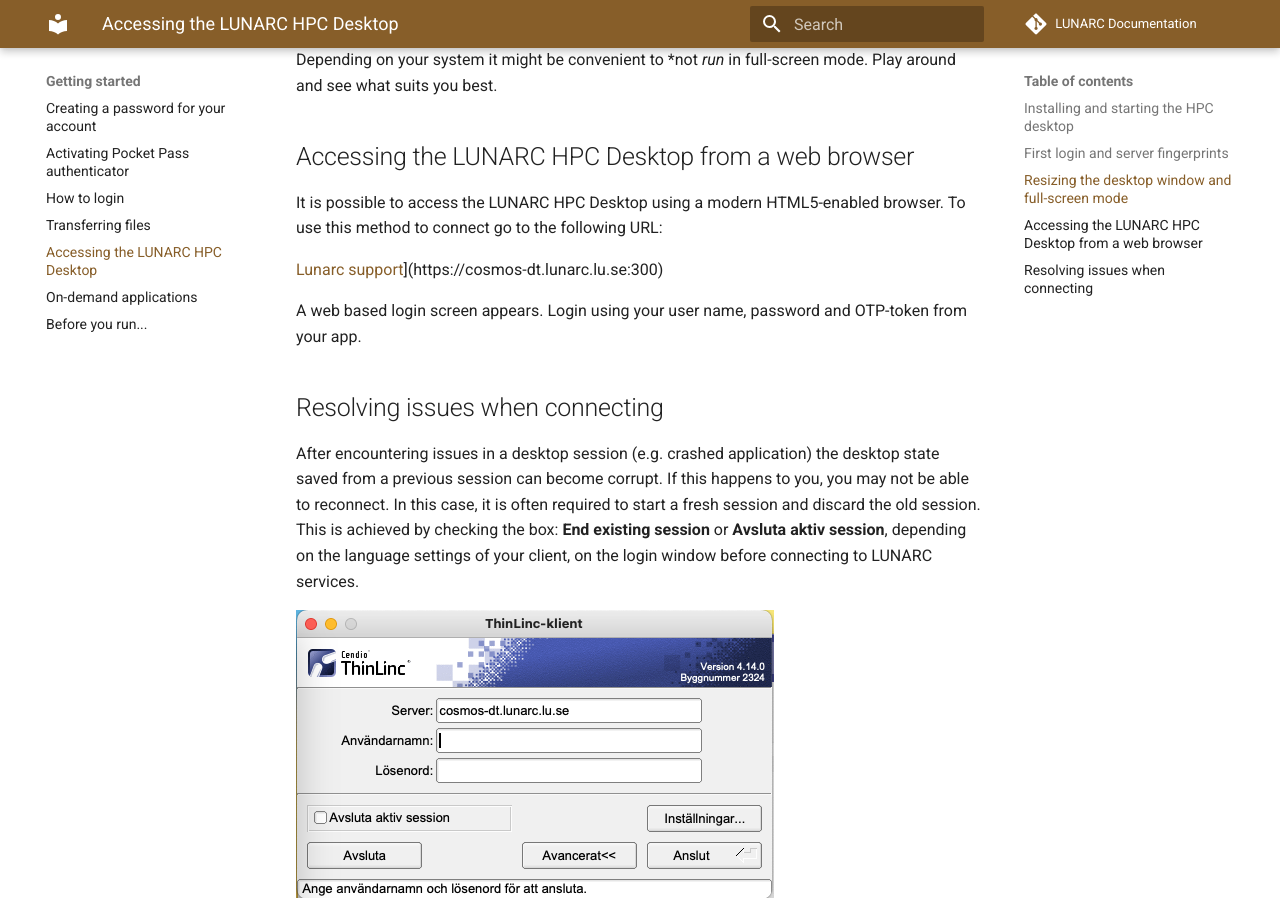
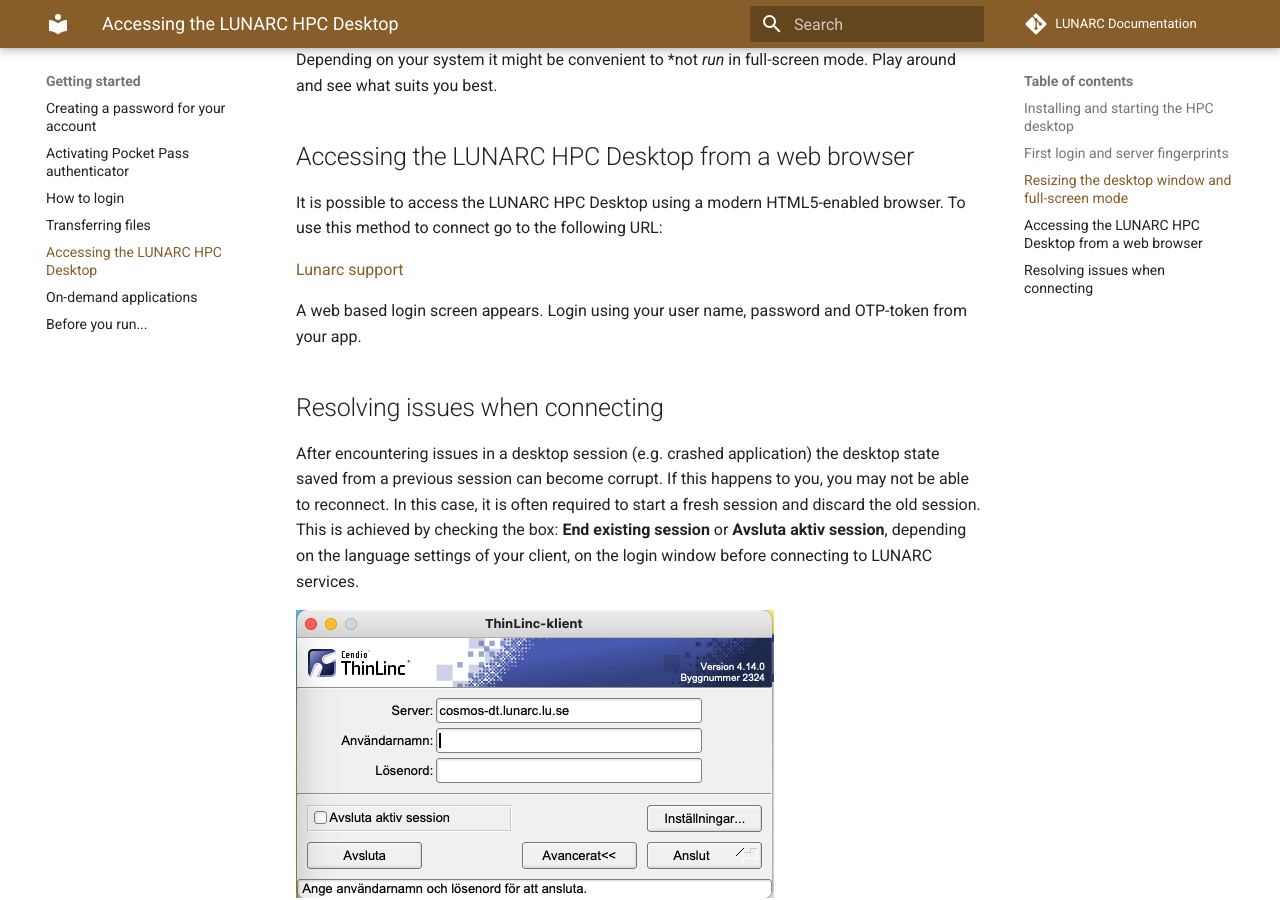
Before and after one commit to lunarc/lunarc_docs, an MkDocs documentation site: the page built from docs/getting_started/using_hpc_desktop.md, in a window 1280 px wide and 900 px high, scrolled down 2506 px. Built offline with MkDocs 1.6.1 and Material for MkDocs 9.7.7, drawn with Linux system fonts in a browser that asks for light colours; comment, search, counter and statistics services are not loaded; some of the changed lines change nothing that is shown.

Commit message:
Update using_hpc_desktop.md

```diff
--- a/docs/getting_started/using_hpc_desktop.md
+++ b/docs/getting_started/using_hpc_desktop.md
@@ -49,7 +49,7 @@ Depending on your system it might be convenient to *not _run_ in full-screen mod
 
 It is possible to access the LUNARC HPC Desktop using a modern HTML5-enabled browser. To use this method to connect go to the following URL:
 
-[Lunarc support](https://cosmos-dt.lunarc.lu.se:300)](https://cosmos-dt.lunarc.lu.se:300)
+[Lunarc support](https://cosmos-dt.lunarc.lu.se:300)
 
 A web based login screen appears. Login using your user name, password and OTP-token from your app.
 
```
